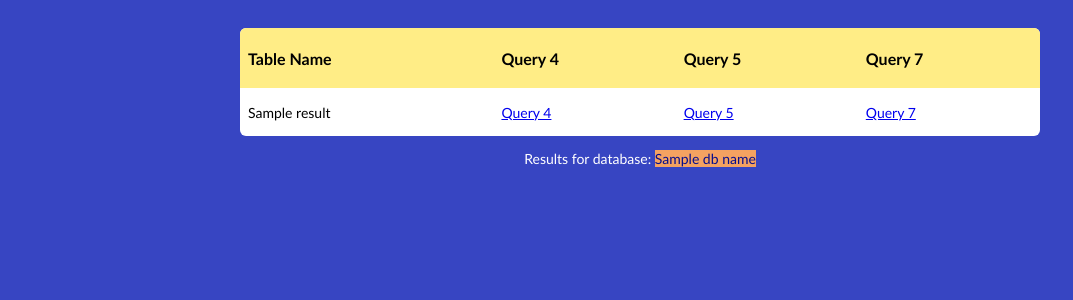
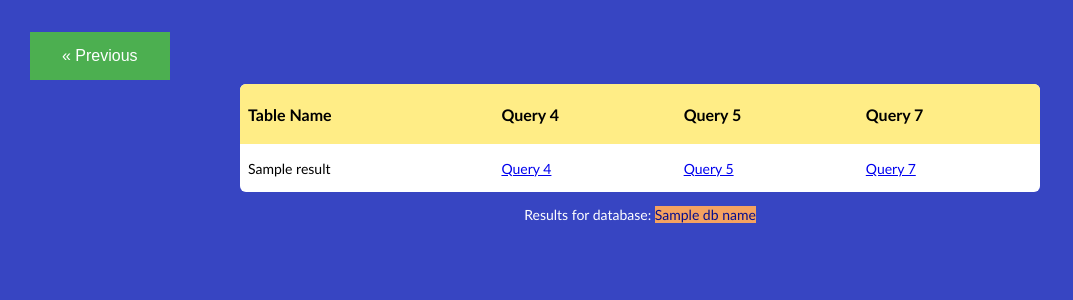
Before and after one commit to georgeshachem/polytechnique, a Flask app: template INF553/Project 3/templates/results/q1.html in a window 1280 px wide. Shown: the top 300 px of the page, without its empty margins (0-1073 px from the left). Run offline with Flask 2, Linux system fonts and the light colour scheme; the template is opened without the code that fills it: most values are stand-ins (such as "Sample title", 1, 10 or a date in 2020).

Commit message:
added back buttons to query pages

```diff
--- a/INF553/Project 3/templates/results/q1.html
+++ b/INF553/Project 3/templates/results/q1.html
@@ -8,6 +8,7 @@
 </head>
 
 <body>
+    <input class="button button1" type="button" value="&laquo; Previous" onclick="history.back()">
     <table>
         <thead>
             <tr>
--- a/INF553/Project 3/templates/results/q4.html
+++ b/INF553/Project 3/templates/results/q4.html
@@ -8,6 +8,7 @@
 </head>
 
 <body>
+    <input class="button button1" type="button" value="&laquo; Previous" onclick="history.back()">
     <table>
         <thead>
             <tr>
--- a/INF553/Project 3/templates/results/q5.html
+++ b/INF553/Project 3/templates/results/q5.html
@@ -8,6 +8,7 @@
 </head>
 
 <body>
+    <input class="button button1" type="button" value="&laquo; Previous" onclick="history.back()">
     <table>
         <thead>
             <tr>
--- a/INF553/Project 3/templates/results/q7.html
+++ b/INF553/Project 3/templates/results/q7.html
@@ -8,6 +8,7 @@
 </head>
 
 <body>
+    <input class="button button1" type="button" value="&laquo; Previous" onclick="history.back()">
     <table>
         <thead>
             <tr>
```
